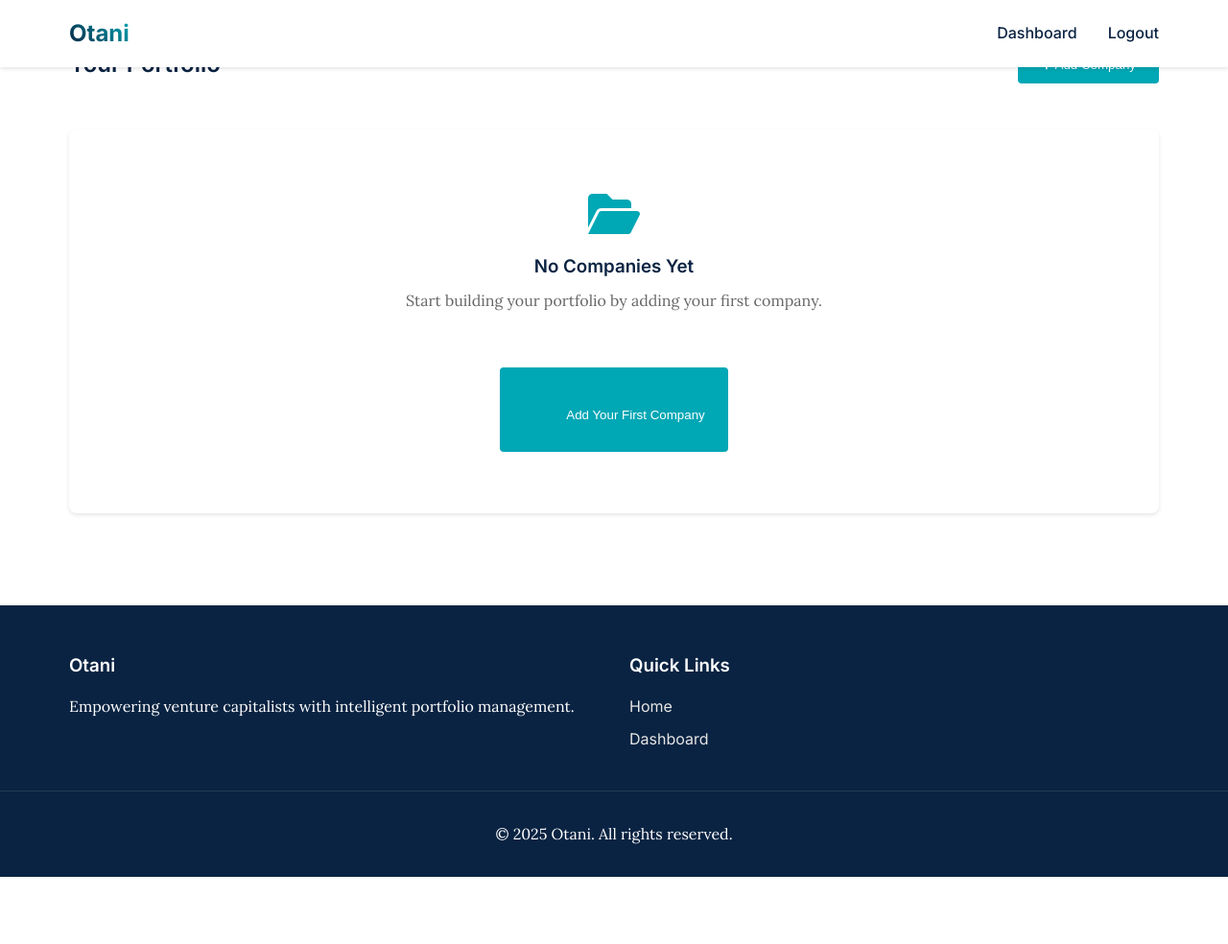
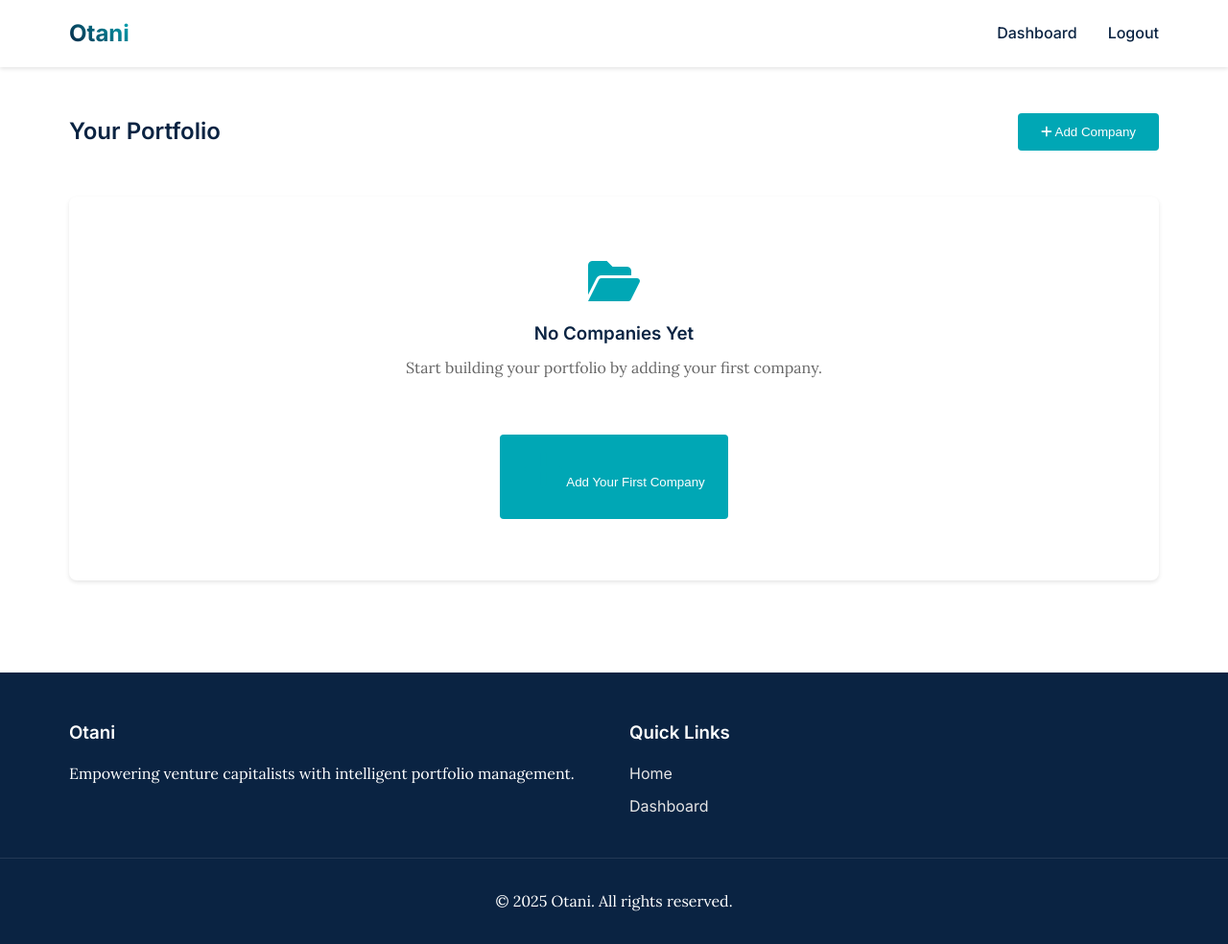
Before and after one commit to sfburrito/otani, a Flask app: page /dashboard in a window 1280 px wide. Shown: the whole page at 96% size. Before the commit the page ends 914 px from the top, so only its background shows below. Run offline with Flask 3, Linux system fonts and the light colour scheme; the visitor is signed in with stand-in values (Sample User, id 1); data that the repository does not hold is empty.

Commit message:
Fix dashboard padding to account for fixed navbar

```diff
--- a/static/style.css
+++ b/static/style.css
@@ -8,6 +8,7 @@
     --text-dark: #2C3E50;
     --shadow: 0 2px 4px rgba(0, 0, 0, 0.1);
     --transition: all 0.3s ease;
+    --navbar-height: 70px;
 }
 
 /* Reset and Base Styles */
@@ -337,6 +338,7 @@ p {
 /* Dashboard Styles */
 .dashboard-container {
     padding: 2rem;
+    padding-top: calc(var(--navbar-height) + 2rem);
     max-width: 1200px;
     margin: 0 auto;
 }
```
